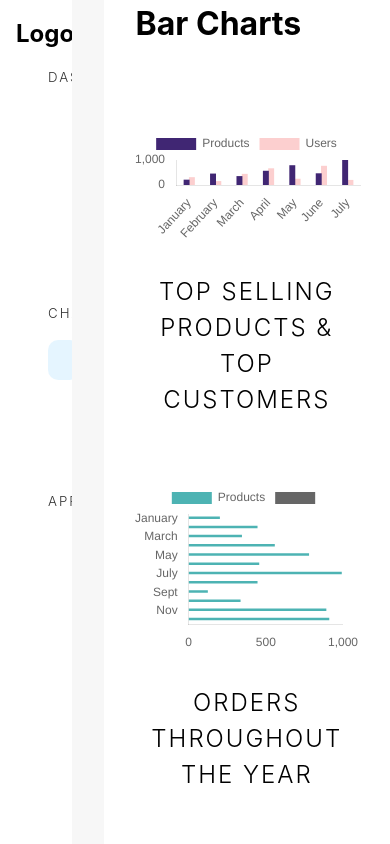
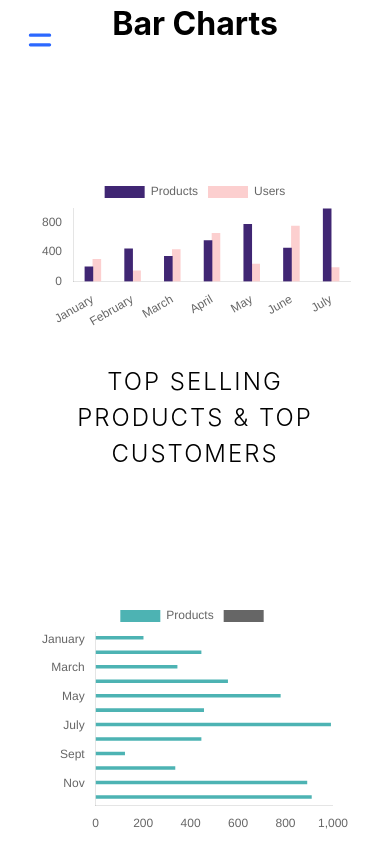
Before and after one commit to shuvox33/e-commerce-dashboard, a React (Vite) app: page /admin/chart/bar in a window 390 px wide. Built offline with nearby package versions, Linux system fonts and the light colour scheme.

Commit message:
complete responsive

```diff
--- a/src/components/AdminSideBar.tsx
+++ b/src/components/AdminSideBar.tsx
@@ -1,20 +1,73 @@
 import { Link, Location, useLocation } from "react-router-dom";
-import { RiDashboardFill, RiShoppingBag3Fill, RiCoupon3Fill } from "react-icons/ri";
+import {
+  RiDashboardFill,
+  RiShoppingBag3Fill,
+  RiCoupon3Fill,
+} from "react-icons/ri";
 import { AiFillFileText } from "react-icons/ai";
 import { IoIosPeople } from "react-icons/io";
 import { IconType } from "react-icons";
-import { FaChartPie, FaChartBar, FaChartLine, FaStopwatch, FaGamepad } from "react-icons/fa";
+import {
+  FaChartPie,
+  FaChartBar,
+  FaChartLine,
+  FaStopwatch,
+} from "react-icons/fa";
+import { useEffect, useState } from "react";
+import { HiMenuAlt4 } from "react-icons/hi";
 
 const AdminSideBar = () => {
+  const [showModal, setShowModal] = useState<boolean>(false);
+  const [phoneActive, setPhoneActive] = useState<boolean>(
+    window.innerWidth < 1100
+  );
+
+  const resizeHandler = () => {
+    setPhoneActive(window.innerWidth < 1100);
+  };
+
+  useEffect(() => {
+    window.addEventListener("resize", resizeHandler);
+
+    return () => {
+      window.removeEventListener("resize", resizeHandler);
+    };
+  }, []);
 
   const location = useLocation();
   return (
-        <aside>
+    <>
+      {phoneActive && (
+        <button id="hamburger" onClick={() => setShowModal(true)}>
+          <HiMenuAlt4 />
+        </button>
+      )}
+
+      <aside
+        style={
+          phoneActive
+            ? {
+                width: "20rem",
+                height: "100vh",
+                position: "fixed",
+                top: 0,
+                left: showModal ? "0" : "-20rem",
+                transition: "all 0.5s",
+              }
+            : {}
+        }
+      >
         <h2>Logo</h2>
-            <DivOne location={location}/>
-            <DivTwo location={location}/>
-            <DivThree location={location}/>
+        <DivOne location={location} />
+        <DivTwo location={location} />
+        <DivThree location={location} />
+        {phoneActive && (
+          <button id="close-sidebar" onClick={() => setShowModal(false)}>
+            Close
+          </button>
+        )}
       </aside>
+    </>
   );
 };
 
@@ -29,44 +82,96 @@ const DivOne = ({ location }: { location: Location }) => (
   <div>
     <h5>Dashboard</h5>
     <ul>
-            <Li url="/admin/dashboard" Icon={RiDashboardFill} text="Dashboard" location={location} />
-            <Li url="/admin/products" Icon={RiShoppingBag3Fill} text="Product" location={location} />
-            <Li url="/admin/customers" Icon={AiFillFileText} text="Customer" location={location} />
-            <Li url="/admin/transaction" Icon={IoIosPeople} text="Transaction" location={location} />
+      <Li
+        url="/admin/dashboard"
+        Icon={RiDashboardFill}
+        text="Dashboard"
+        location={location}
+      />
+      <Li
+        url="/admin/products"
+        Icon={RiShoppingBag3Fill}
+        text="Product"
+        location={location}
+      />
+      <Li
+        url="/admin/customers"
+        Icon={AiFillFileText}
+        text="Customer"
+        location={location}
+      />
+      <Li
+        url="/admin/transaction"
+        Icon={IoIosPeople}
+        text="Transaction"
+        location={location}
+      />
     </ul>
   </div>
-)
+);
 const DivTwo = ({ location }: { location: Location }) => (
   <div>
     <h5>Charts</h5>
     <ul>
-            <Li url="/admin/chart/bar" Icon={FaChartBar} text="Bar" location={location} />
-            <Li url="/admin/chart/pie" Icon={FaChartPie} text="Pie" location={location} />
-            <Li url="/admin/chart/line" Icon={FaChartLine} text="Line" location={location} />
+      <Li
+        url="/admin/chart/bar"
+        Icon={FaChartBar}
+        text="Bar"
+        location={location}
+      />
+      <Li
+        url="/admin/chart/pie"
+        Icon={FaChartPie}
+        text="Pie"
+        location={location}
+      />
+      <Li
+        url="/admin/chart/line"
+        Icon={FaChartLine}
+        text="Line"
+        location={location}
+      />
     </ul>
   </div>
-)
+);
 const DivThree = ({ location }: { location: Location }) => (
   <div>
     <h5>Apps</h5>
     <ul>
-            <Li url="/admin/app/stopwatch" Icon={FaStopwatch} text="Stopwatch" location={location} />
-            <Li url="/admin/app/coupon" Icon={RiCoupon3Fill} text="Coupon" location={location} />
+      <Li
+        url="/admin/app/stopwatch"
+        Icon={FaStopwatch}
+        text="Stopwatch"
+        location={location}
+      />
+      <Li
+        url="/admin/app/coupon"
+        Icon={RiCoupon3Fill}
+        text="Coupon"
+        location={location}
+      />
     </ul>
   </div>
-)
+);
 
 const Li = ({ url, location, Icon, text }: LiProps) => (
   <li
-        style={{ backgroundColor: location.pathname.includes(url) ? "rgba(0,155,255,0.1" : "white" }}
+    style={{
+      backgroundColor: location.pathname.includes(url)
+        ? "rgba(0,155,255,0.1"
+        : "white",
+    }}
   >
     <Link
-            style={{ color: location.pathname.includes(url) ? "rgb(0, 115, 255)" : "black" }}
-            to={url}>
+      style={{
+        color: location.pathname.includes(url) ? "rgb(0, 115, 255)" : "black",
+      }}
+      to={url}
+    >
       <Icon />
       {text}
     </Link>
   </li>
-)
+);
 
 export default AdminSideBar;
--- a/src/pages/apps/Coupon.tsx
+++ b/src/pages/apps/Coupon.tsx
@@ -1,4 +1,4 @@
-import { FormEvent, useState } from "react";
+import { FormEvent, useEffect, useState } from "react";
 import AdminSideBar from "../../components/AdminSideBar";
 
 const Coupon = () => {
@@ -40,6 +40,10 @@ const Coupon = () => {
     setCoupon(result);
   };
 
+  useEffect(()=>{
+    setIsCopied(false)
+  },[coupon])
+
   return (
     <div className="admin-container">
       <AdminSideBar />
@@ -59,8 +63,8 @@ const Coupon = () => {
               placeholder="Coupon"
               value={size}
               onChange={(e) => setSize(Number(e.target.value))}
-              maxLength={20}
-              minLength={8}
+              max={20}
+              min={8}
             />
 
             <fieldset>
--- /dev/null
+++ b/src/styles/_mediaquery.scss
@@ -0,0 +1,64 @@
+@media screen and (width<= 1200px) {
+    .admin-container {
+      overflow: auto;
+    }
+
+    .dashboard {
+      .widget-container,
+      .graph-container,
+      .transaction-container {
+        justify-content: center;
+        flex-wrap: wrap;
+      }
+      .graph-container {
+        padding: 2rem;
+      }
+      .transaction-container {
+        padding: 2rem;
+        height: unset;
+      }
+    }
+
+    .product-management {
+      padding: 2rem;
+    }
+  }
+
+  @media screen and (width<= 1100px) {
+    .admin-container {
+      grid-template-columns: 1fr !important;
+    }
+  }
+
+  @media screen and (width<= 600px) {
+    .product-management {
+      flex-direction: column;
+      align-items: center;
+      padding: 0;
+      > section {
+        max-width: 400px;
+      }
+    }
+
+    .chart-container {
+      padding: 0;
+      > h1 {
+        margin: 0;
+        text-align: center;
+      }
+      > section {
+        margin: 8rem auto;
+      }
+    }
+
+    .dashboard-app-container > section {
+      .coupon-form,
+      .stopwatch {
+        display: flex;
+        flex-direction: column;
+      }
+      .stopwatch {
+        align-items: center;
+      }
+    }
+  }
--- a/src/styles/app.scss
+++ b/src/styles/app.scss
@@ -3,6 +3,7 @@
 @import "products";
 @import "charts";
 @import "dashboardapp";
+@import "mediaquery";
 
 :root {
   font-family: Inter, system-ui, Avenir, Helvetica, Arial, sans-serif;
@@ -163,3 +164,49 @@ a {
     }
   }
 }
+
+
+#hamburger {
+  display: grid;
+  place-items: center;
+  @include square(3rem);
+  border: none;
+  outline: none;
+  cursor: pointer;
+  color: rgba(44, 104, 255);
+  position: fixed;
+  top: 1rem;
+  left: 1rem;
+  font-size: 2rem;
+  background-color: white;
+  border-radius: 50%;
+  z-index: 9;
+}
+
+#close-sidebar {
+  width: 80%;
+  margin: 1rem auto;
+  display: block;
+  padding: 0.75rem;
+  border: none;
+  outline: none;
+  cursor: pointer;
+  background-color: rgb(168, 2, 2);
+  color: white;
+  border-radius: 10px;
+}
+
+.loader {
+  width: 100%;
+  height: 100vh;
+  @include flex;
+  > div {
+    @include square(10rem);
+    border-radius: 50%;
+    border-top: 1rem solid rgb(43, 43, 43);
+    border-left: 1rem solid rgb(43, 43, 43);
+    border-right: 1rem solid #fff;
+    border-bottom: 1rem solid #fff;
+    animation: loading-animation 0.5s linear infinite;
+  }
+}
```
Lines whose indentation alone changed are shown as unchanged.
